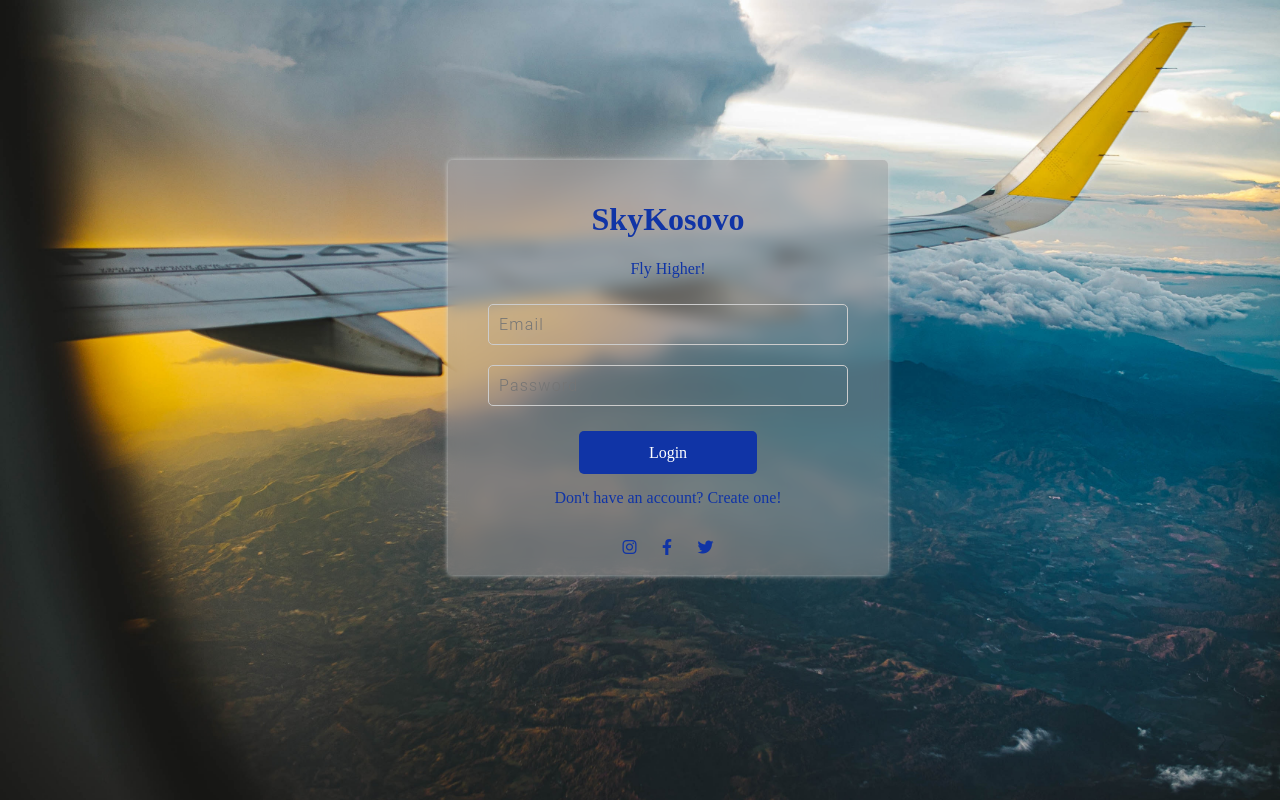
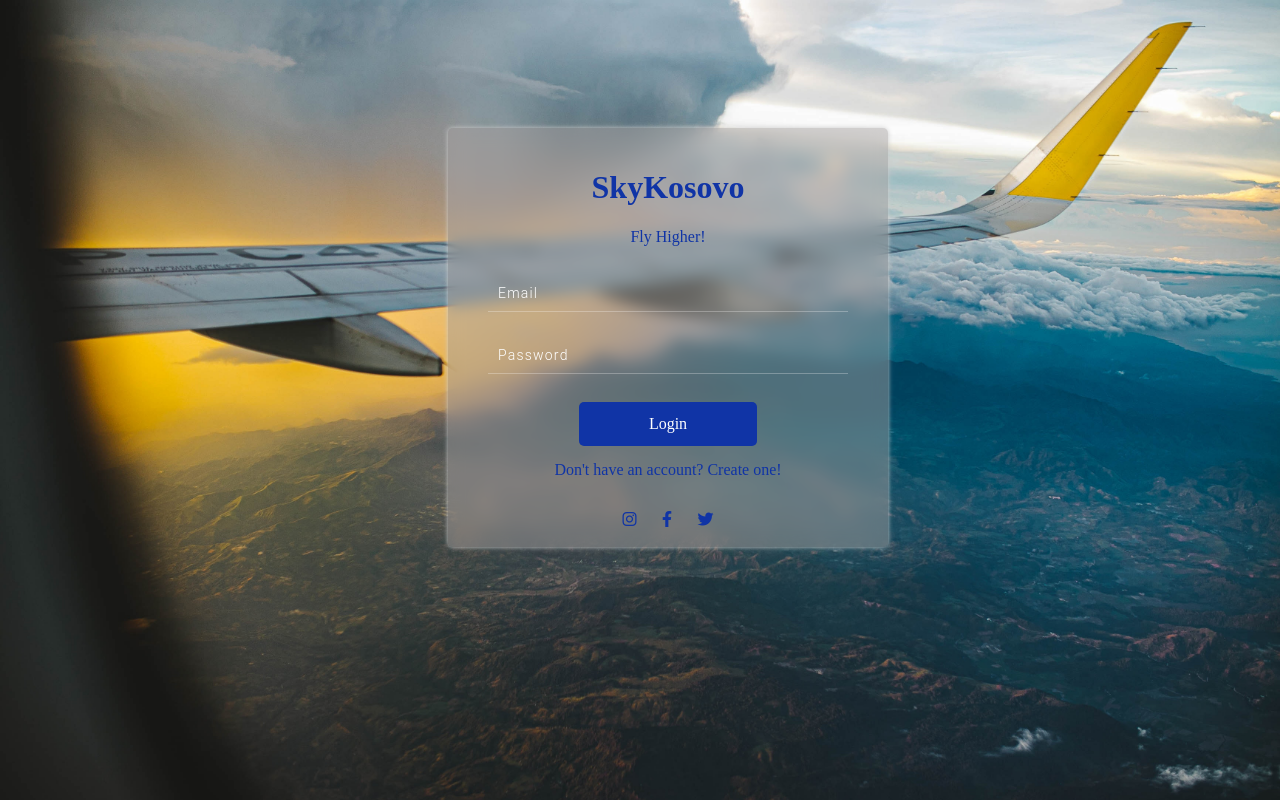
Before and after one commit to alisa-qatipi/web2-flight, a PHP site: page /login.php in a window 1280 px wide. Run offline with PHP 8.4, Linux system fonts and the light colour scheme.

Commit message:
login inputs fixed

```diff
--- a/style/login.css
+++ b/style/login.css
@@ -1,5 +1,4 @@
 body {
-    /* font-family: Arial, sans-serif; */
     background-color: #ffffff;
     background-image: url("./../images/background.jpg");
     background-size: cover;
@@ -7,17 +6,17 @@ body {
 
 h1 {
     text-align: center;
-    color: #1034A6
+    color: #1034A6;
+
 }
 
 p {
     text-align: center;
-    color: #1034A6
+    color: #1034A6;
 }
 
 form {
     text-align: center;
-    /* align-items: center; */
     background: rgba(165, 161, 161, 0.48);
     width: 400px;
     margin: 0 auto;
@@ -27,20 +26,11 @@ form {
     box-shadow: 0px 0px 5px #cccccc;
     backdrop-filter: blur(8px);
     position: fixed;
-    top: 20%;
+    top: 16%;
     left: 35%;
 }
 
-input[type="email"], input[type=password] {
-    /* display: inline-block; */
-    text-align: left;
-    margin: 10px 0;
-    padding: 10px;
-    width: 90%;
-    border: 1px solid #cccccc;
-    border-radius: 5px;
-    font-size: 16px;
-}
+
 
 .loginButton{
     margin: 15px auto;
@@ -76,7 +66,7 @@ a[class="register"] {
 }
 
 .inputi{
-    width: 100%;
+    width: 90%;
   font-weight: 300;
   color: #fff;
   font-size: 14px;
@@ -88,4 +78,9 @@ a[class="register"] {
   border-bottom: 1px solid rgba(255, 255, 255, 0.27);
   box-sizing: border-box;
   font-family: "Roboto", sans-serif;
+  margin: max(10px, 1vw) 0;
 }
+
+::placeholder{
+    color: #fff;
+}
```
